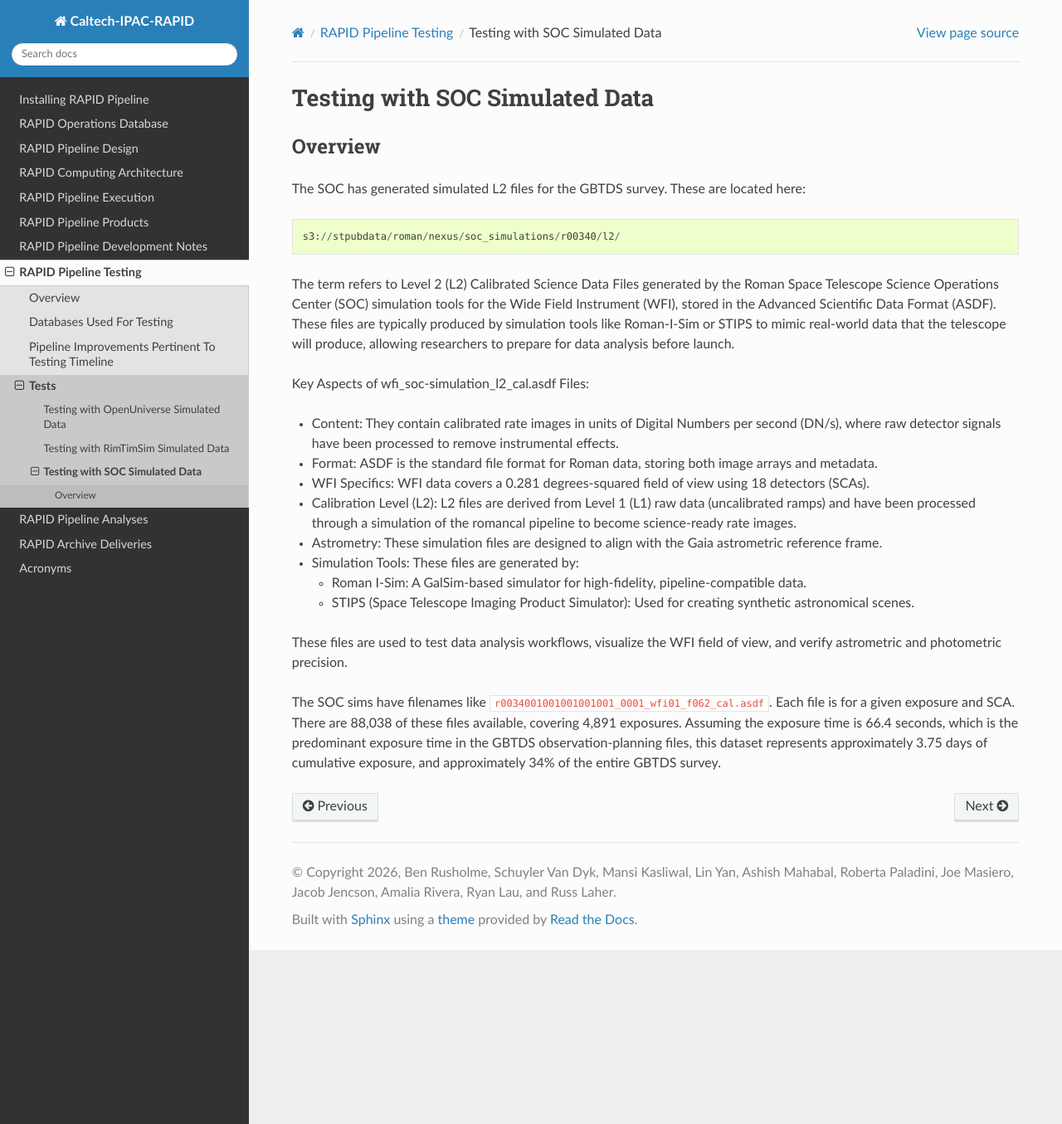
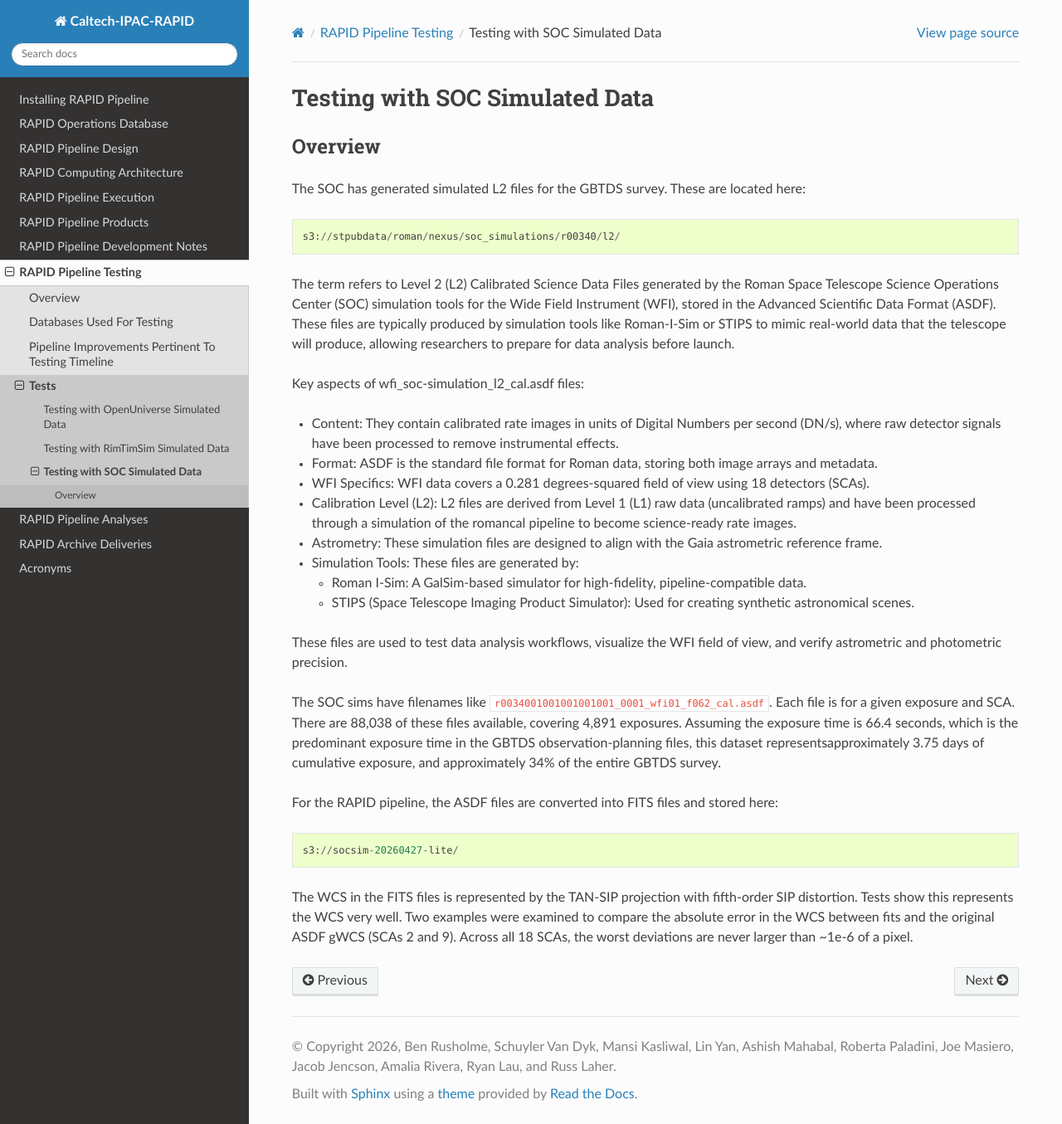
Before and after one commit to Caltech-IPAC/rapid, a Sphinx documentation site: the page built from docs/source/dev/socsim_tests.rst, in a window 1280 px wide and 1355 px high. Shown: the whole window at 83% size. Built offline with Sphinx 7.4.7 and the Read the Docs theme 3.1.0, drawn with Linux system fonts in a browser that asks for light colours.

Commit message:
Added more details.

```diff
--- a/docs/source/dev/socsim_tests.rst
+++ b/docs/source/dev/socsim_tests.rst
@@ -15,7 +15,7 @@ These files are typically produced by simulation tools like Roman-I-Sim or
 STIPS to mimic real-world data that the telescope will produce, allowing researchers
 to prepare for data analysis before launch.
 
-Key Aspects of wfi_soc-simulation_l2_cal.asdf Files:
+Key aspects of wfi_soc-simulation_l2_cal.asdf files:
 
 * Content: They contain calibrated rate images in units of Digital Numbers per second (DN/s),
   where raw detector signals have been processed to remove instrumental effects.
@@ -35,9 +35,21 @@ Key Aspects of wfi_soc-simulation_l2_cal.asdf Files:
 
   - STIPS (Space Telescope Imaging Product Simulator): Used for creating synthetic astronomical scenes.
 
-These files are used to test data analysis workflows, visualize the WFI field of view, and verify astrometric and photometric precision.
+These files are used to test data analysis workflows, visualize the WFI field of view, and
+verify astrometric and photometric precision.
 
-The SOC sims have filenames like ``r0034001001001001001_0001_wfi01_f062_cal.asdf``.  Each file is for a given exposure and SCA.
-There are 88,038 of these files available, covering 4,891 exposures.  Assuming the exposure time is 66.4 seconds, which is
-the predominant exposure time in the GBTDS observation-planning files, this dataset represents
-approximately 3.75 days of cumulative exposure, and approximately 34% of the entire GBTDS survey.
+The SOC sims have filenames like ``r0034001001001001001_0001_wfi01_f062_cal.asdf``.
+Each file is for a given exposure and SCA.
+There are 88,038 of these files available, covering 4,891 exposures.
+Assuming the exposure time is 66.4 seconds, which is the predominant exposure time in the
+GBTDS observation-planning files, this dataset representsapproximately 3.75 days of
+cumulative exposure, and approximately 34% of the entire GBTDS survey.
+
+For the RAPID pipeline, the ASDF files are converted into FITS files and stored here::
+
+    s3://socsim-20260427-lite/
+
+The WCS in the FITS files is represented by the TAN-SIP projection with fifth-order SIP distortion.
+Tests show this represents the WCS very well.  Two examples were examined to compare the
+absolute error in the WCS between fits and the original ASDF gWCS (SCAs 2 and 9).
+Across all 18 SCAs, the worst deviations are never larger than ~1e-6 of a pixel.
```
